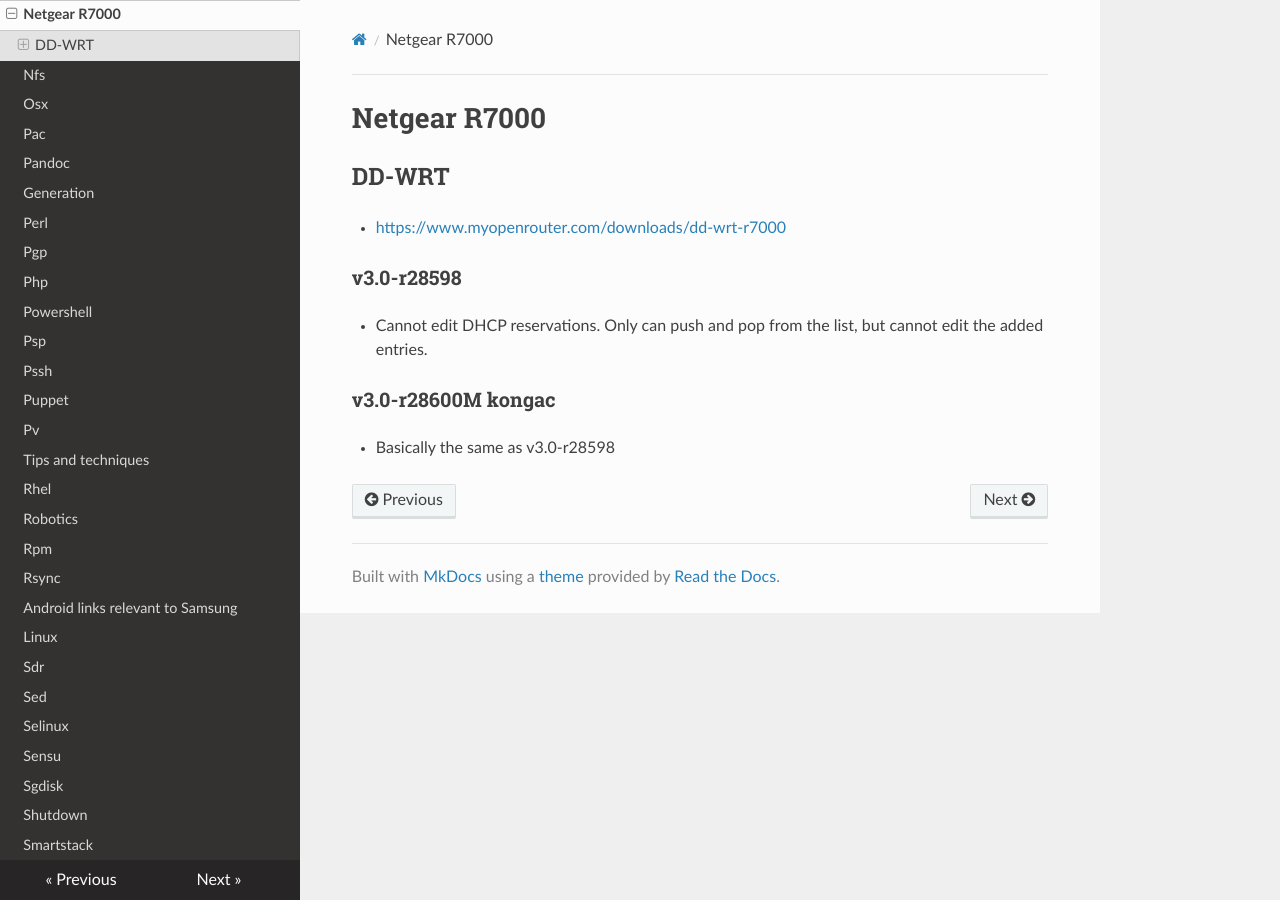
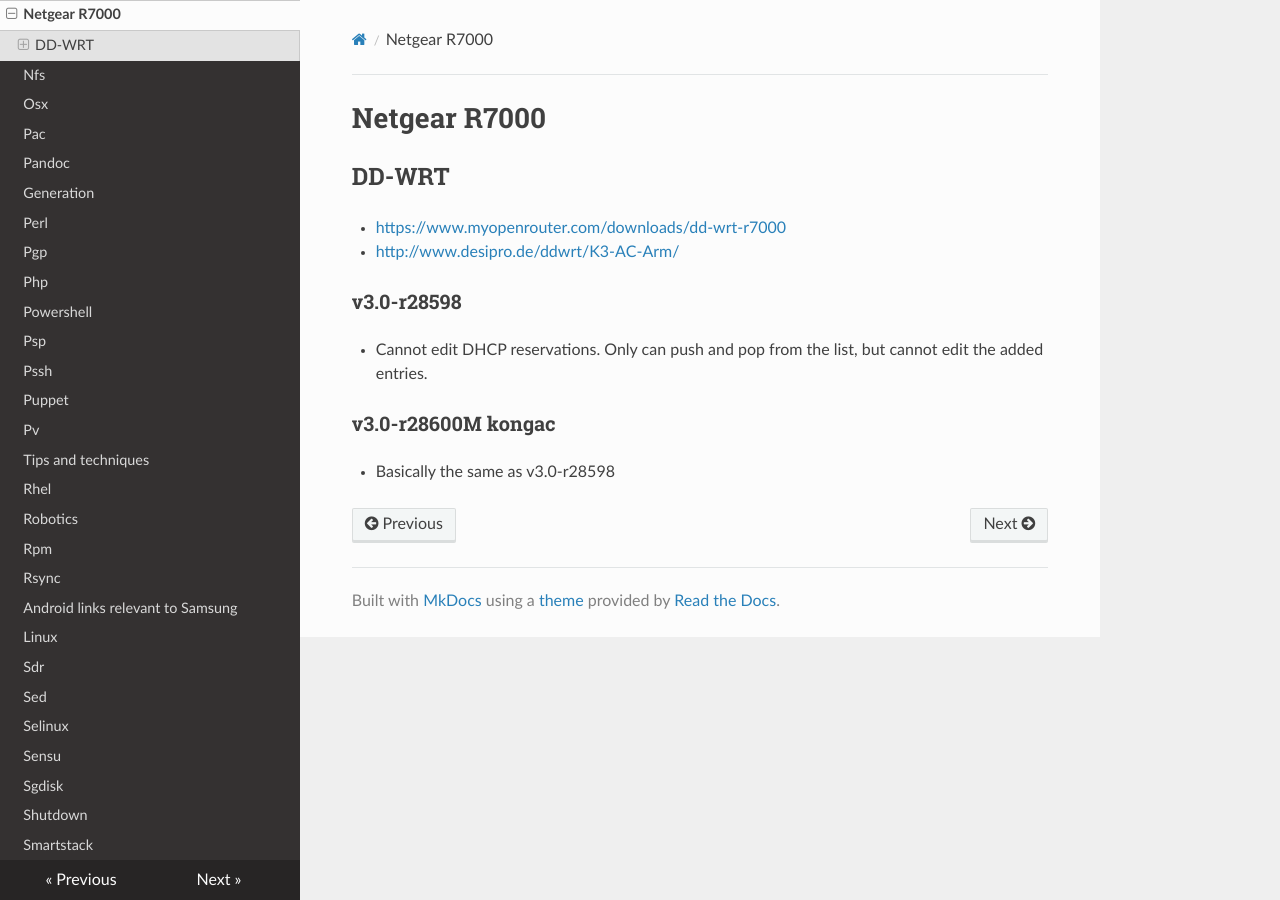
Before and after one commit to lando-cal/tech-notes, an MkDocs documentation site: the page built from docs/netgear.md, in a window 1280 px wide. Built offline with MkDocs 1.6.1, drawn with Linux system fonts in a browser that asks for light colours; nearby versions of some CDN libraries.

Commit message:
Add link

```diff
--- a/docs/netgear.md
+++ b/docs/netgear.md
@@ -3,6 +3,7 @@
 ## DD-WRT
 
 - <https://www.myopenrouter.com/downloads/dd-wrt-r7000>
+- <http://www.desipro.de/ddwrt/K3-AC-Arm/>
 
 ### v3.0-r28598
 
```
